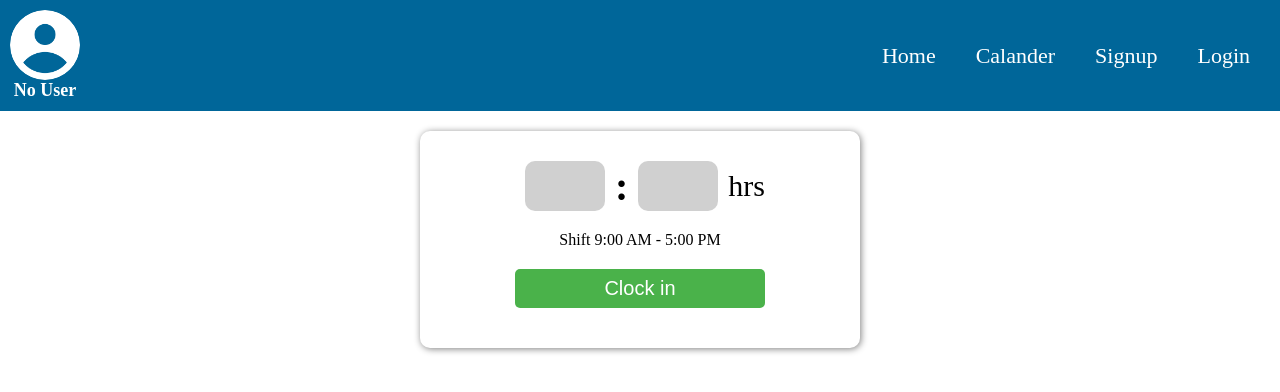
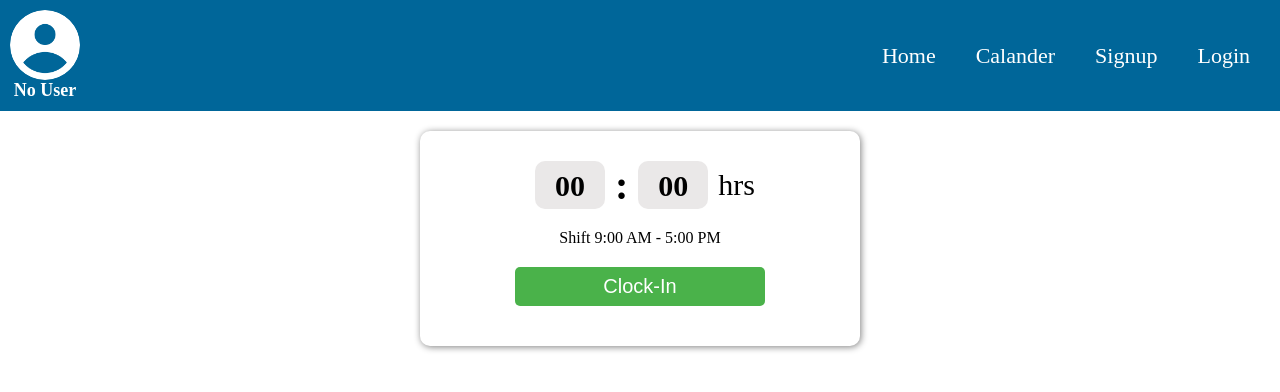
Before and after one commit to MaheshwariButle07/cyber-attend-using-react, a React app in the folder client/: page / in a window 1280 px wide. Built offline with nearby package versions, Linux system fonts and the light colour scheme.

Commit message:
added timer

```diff
--- a/client/src/views/Home/Home.css
+++ b/client/src/views/Home/Home.css
@@ -19,13 +19,15 @@
 }
 
 .clock-input {
-    width: 70px;
-    height: 40px;
-    margin: 10px;
-    padding: 5px;
-    border-radius: 10px;
-    border: none;
-    background-color: rgb(208, 208, 208);
+    text-align: center;
+    font-weight: bold;
+     width: 70px;
+     height: 40px;
+     margin: 10px;
+     padding-top: 8px;
+     border-radius: 10px;
+     border: none;
+     background-color: rgb(234, 232, 232);
 }
 
 .clock-seperater {
--- a/client/src/views/Home/Home.js
+++ b/client/src/views/Home/Home.js
@@ -1,8 +1,61 @@
-import React from 'react'
+import React, { useEffect, useState } from 'react'
 import "./Home.css"
 import Navbar from "./../../components/Navbar/Navbar"
 
 function Home() {
+
+  const [time,setTime] = useState(()=>{
+    const savedTime = localStorage.getItem("timer")
+
+    return savedTime ? JSON.parse(savedTime) : {hours : 0 , minutes : 0 , seconds : 0}
+  })
+  const [isActive,setIsActive] = useState(false)
+  const hours = time.hours.toString().padStart(2, "0");
+  const minutes = time.minutes.toString().padStart(2, "0");
+
+  useEffect(()=>{
+    localStorage.setItem("timer", JSON.stringify(time))
+  },[time])
+
+  useEffect(()=>{
+    let interval = null
+
+    if(isActive){
+      interval = setInterval(()=>{
+        setTime((prevtime)=>{
+          let {hours , minutes , seconds} = prevtime
+          seconds += 1
+
+          if(seconds===60){
+            seconds = 0
+            minutes += 1
+          }
+
+          if(minutes===60){
+            minutes = 0
+            hours += 1
+          }
+
+          if(hours===8){
+           setIsActive(false)
+           setTime({hours : 0 , minutes : 0 , seconds : 0})
+          }
+          return {hours , minutes , seconds}
+        })
+      },1000)
+    }
+    else if(!isActive && time.seconds !== 0){
+      clearInterval(interval)
+    }
+
+    return () => clearInterval(interval)
+  },[isActive,time.seconds])
+
+  const startStopbtn = () => {
+    setIsActive(!isActive)
+  }
+
+
   return (
     <div>
       <Navbar />
@@ -10,17 +63,11 @@ function Home() {
       <div className='clock-container'>
 
         <div className='clock-timer'>
-          <input
-            type='text'
-            className='clock-input'
-          />
+        <span className="clock-input">{hours}</span>
 
           <span className='clock-seperater'>:</span>
 
-          <input
-            type='text'
-            className='clock-input'
-          />
+          <span className="clock-input">{minutes}</span>
 
           <span className='clock-unit'>hrs</span>
         </div>
@@ -29,7 +76,14 @@ function Home() {
           <p className='shift-timing'> Shift 9:00 AM - 5:00 PM </p>
         </div>
 
-        <button type='button' className='btn-clock'>Clock in </button>
+        <button
+          type="button"
+          className="btn-clock"
+          onClick={startStopbtn}
+          style={{ backgroundColor: isActive ? "red" : "rgb(74, 178, 74)" }}
+        >
+          {isActive ? "Clock-Out" : "Clock-In"}
+        </button>
 
       </div>
 
```
